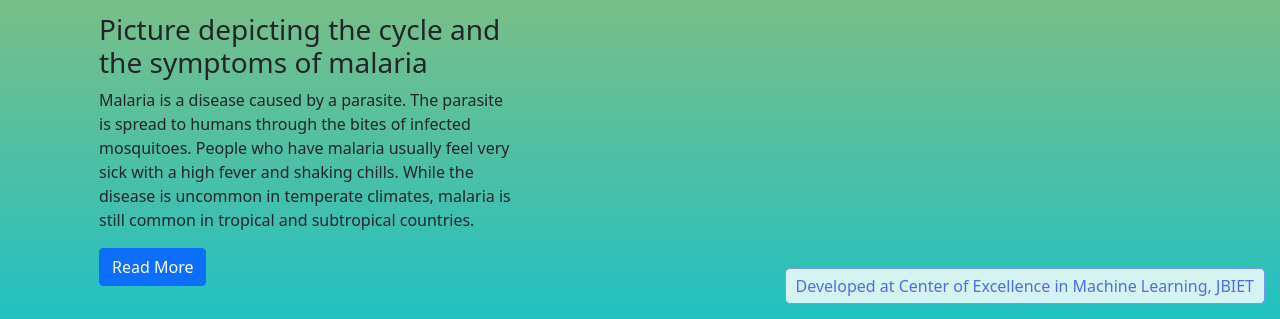
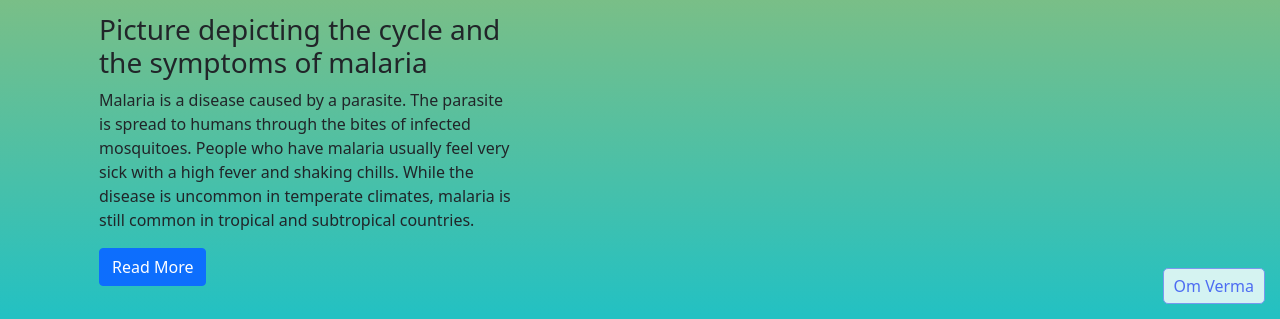
Before and after one commit to omverma1810/malaria-cell-detection, a plain HTML site: page index.html in a window 1280 px wide. Shown: the part 481-800 px from the top of the page. Drawn offline with nearby package versions, Linux system fonts and the light colour scheme.

Commit message:
update in target

```diff
--- a/index.html
+++ b/index.html
@@ -32,7 +32,7 @@
       <h2>Drop JPG here</h2>
     </div>
     <input type="file" name="file" id="file">
-    <a id="nyckel" target="_blank" href="https://www.jbiet.edu.in/">Developed at Center of Excellence in Machine Learning, JBIET</a>
+    <a id="nyckel" target="_blank" href="http://www.omverma.ml/">Om Verma</a>
   </div>
 </body>
 
```
